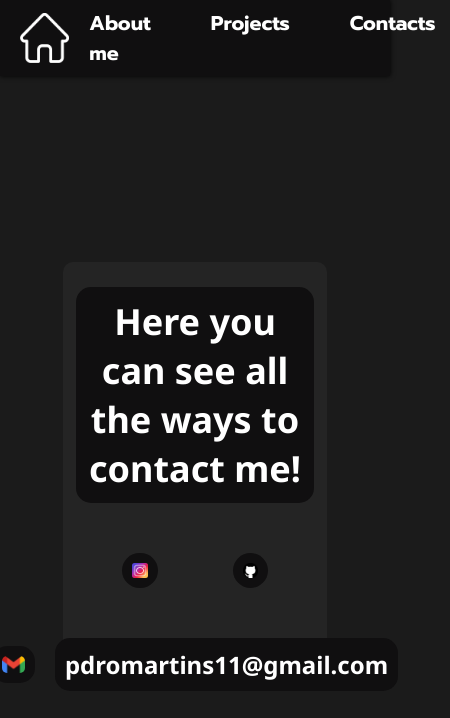
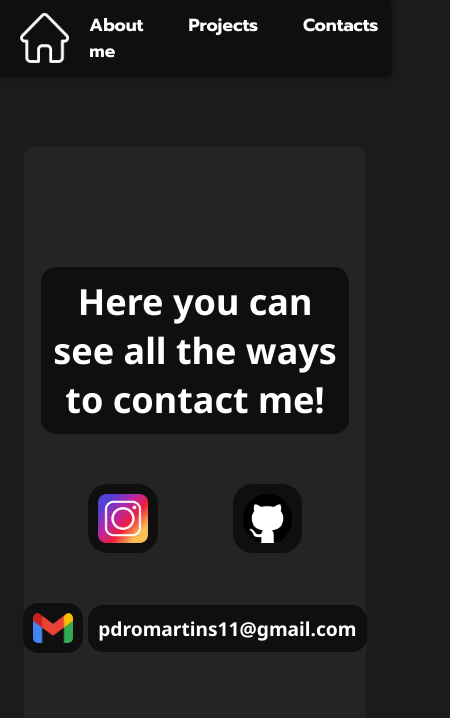
Before and after one commit to Pedyz/Portfolio-Website, a plain HTML site: page Contacts/index.html in a window 390 px wide. Shown: the whole page, 450 px wide, since content can reach past the window. Drawn offline with Linux system fonts and the light colour scheme.

Commit message:
Made all pages responsive

```diff
--- a/About_me/styles.css
+++ b/About_me/styles.css
@@ -12,7 +12,7 @@ body {
 header {
     position: sticky;
     top: 0;
-    width: 100vw;
+    width: 100%;
     height: 9vh;
     box-shadow: 0 0 5px black;
     background-color: #100F10;
@@ -20,6 +20,7 @@ header {
     align-items: center;
     justify-content: space-between;
     user-select: none;
+    z-index: 10
 }
 
 header ul {
@@ -104,3 +105,20 @@ main h3 {
     top: 100px;
     width: 75%;
 }
+
+@media only screen and (max-width: 800px) {
+    #first {
+        width: 75%;
+    }
+}
+
+@media only screen and (max-width: 600px) {
+
+    header li {
+        font-size: 1.1rem
+    }
+
+    header ul {
+        gap: 15px;
+    }
+}
--- a/Contacts/styles.css
+++ b/Contacts/styles.css
@@ -12,7 +12,7 @@ body {
 header {
     position: sticky;
     top: 0;
-    width: 100vw;
+    width: 100%;
     height: 9vh;
     box-shadow: 0 0 5px black;
     background-color: #100F10;
@@ -20,6 +20,7 @@ header {
     align-items: center;
     justify-content: space-between;
     user-select: none;
+    z-index: 10;
 }
 
 header ul {
@@ -77,11 +78,12 @@ main {
 }
 
 main section {
-    width: 65%;
-    height: 45%;
+    width: 75%;
+    height: 55%;
     display: flex;
     flex-direction: column;
     align-items: center;
+    justify-content: center;
     background-color: #242424;
     padding: 25px 5px;
     border-radius: 10px;
@@ -114,7 +116,7 @@ main section {
 .cards {
     display: flex;
     background-color: #100F10;
-    width: 6%;
+    width: 8%;
     padding: 10px;
     border-radius: 20px;
     transition: transform 0.5s, background-color 0s
@@ -152,3 +154,41 @@ main section {
     padding: 10px;
     border-radius: 15px
 }
+
+@media only screen and (max-width: 800px) {
+    .cards {
+        width: 10%;
+    }
+}
+
+@media only screen and (max-width: 600px) {
+
+    header li {
+        font-size: 1.1rem
+    }
+
+    header ul {
+        gap: 15px;
+    }
+
+    .cards {
+        width: 15%
+    }
+
+    #gmail {
+        gap: 5px;
+    }
+
+    #gmail h2 {
+        font-size: 1.2rem;
+    }
+
+    #gmail img {
+        width: 12%;
+    }
+
+    main section {
+        height: 75%;
+        width: 85%;
+    }
+}
--- a/Projects/styles.css
+++ b/Projects/styles.css
@@ -12,7 +12,7 @@ body {
 header {
     position: sticky;
     top: 0;
-    width: 100vw;
+    width: 100%;
     height: 9vh;
     box-shadow: 0 0 5px black;
     background-color: #100F10;
@@ -20,6 +20,7 @@ header {
     align-items: center;
     justify-content: space-between;
     user-select: none;
+    z-index: 10;
 }
 
 header ul {
@@ -81,7 +82,7 @@ section {
     display: flex;
     align-items: center;
     justify-content: center;
-    gap: 100px;
+    gap: 50px;
     border-radius: 25px;
 }
 
@@ -94,7 +95,10 @@ section {
     color: white;
     user-select: none;
     max-width: 400px;
+    min-width: 20%;
     transition: transform 0.5s;
+    margin-left: 25px;
+    margin-right: 25px;
 }
 
 .cards h2 {
@@ -102,7 +106,7 @@ section {
 }
 
 .cards:hover {
-    transform: scale(1.2);
+    transform: scale(1.1);
     transition: transform 0.5s;
     cursor: pointer;
 }
@@ -111,3 +115,35 @@ section {
     background-color: #2a2a2a;
     transition: transform 0.5s;
 }
+
+@media only screen and (max-width: 800px) {
+
+    main {
+        height: 91vh;
+    }
+
+    section {
+        flex-direction: column;
+        height: 80%;
+    }
+
+}
+
+@media only screen and (max-width: 600px) {
+
+    header li {
+        font-size: 1.1rem
+    }
+
+    header ul {
+        gap: 15px;
+    }
+
+    main {
+        height: 101vh;
+    }
+
+    section {
+        height: 90%
+    }
+}
--- a/styles.css
+++ b/styles.css
@@ -130,6 +130,7 @@ article img {
     border-radius: 25px;
     margin-top: 25px;
     box-shadow: 0 0 10px black;
+    user-select: none;
 }
 
 article div {
@@ -164,3 +165,28 @@ article h3 {
     user-select: none;
     transition: 0.2s;
 }
+
+@media only screen and (max-width: 800px) {
+
+    article {
+        flex-direction: column;
+        align-items: center;
+        justify-content: center;
+    }
+
+    article img {
+        width: 100%;
+        height: 100%;
+    }
+}
+
+@media only screen and (max-width: 600px) {
+
+    header li {
+        font-size: 1.1rem
+    }
+
+    header ul {
+        gap: 15px;
+    }
+}
```
